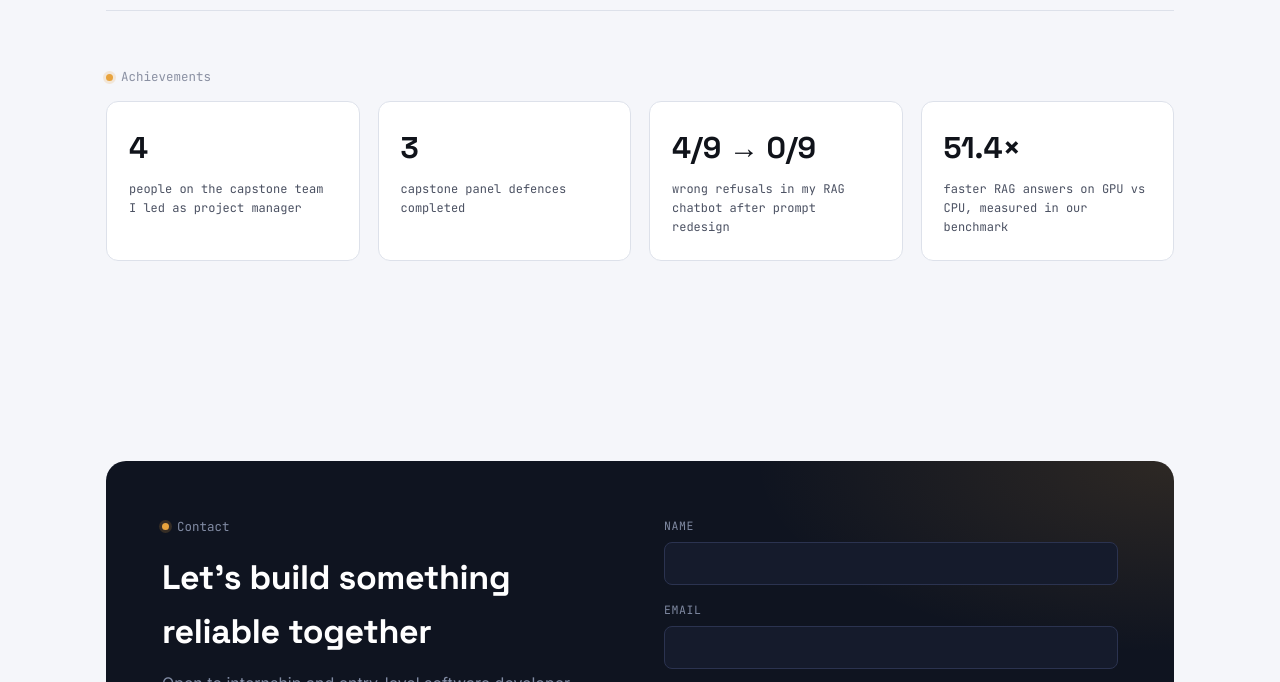
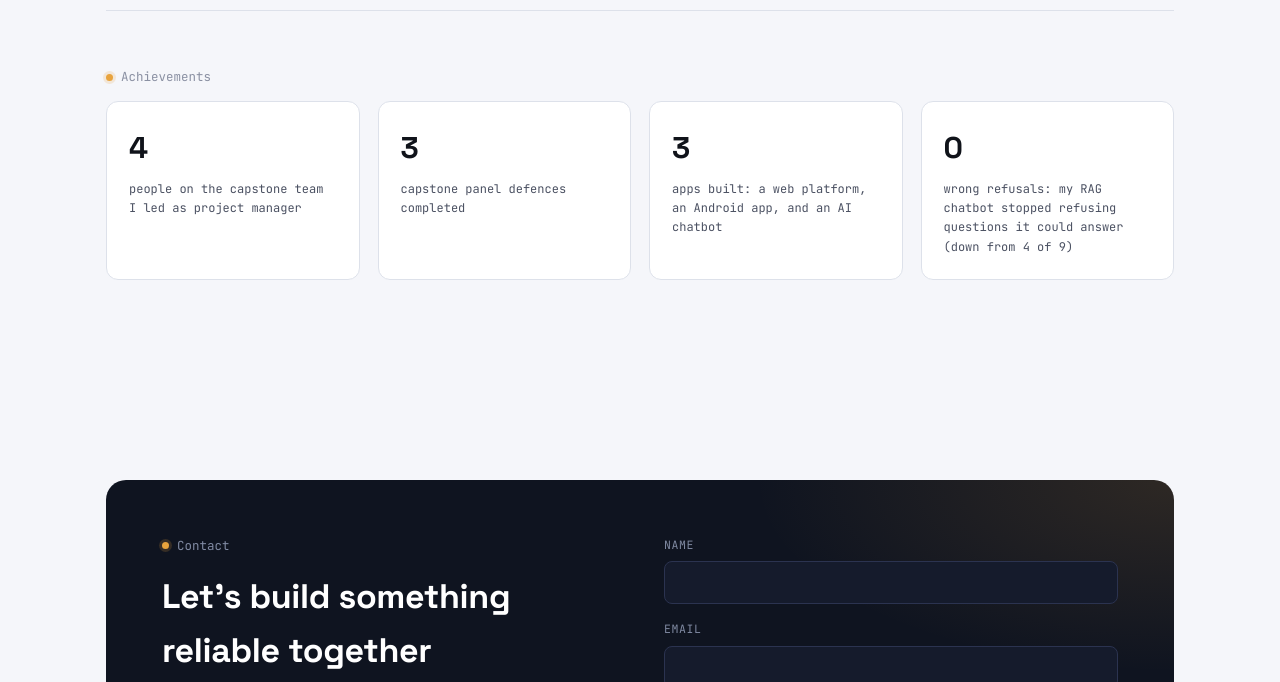
Before and after one commit to kahwii/Emmanuel_Sagarino-personal_portfolio, a plain HTML site: page index.html in a window 1280 px wide. Shown: the part 7960-8642 px from the top of the page. Drawn offline with nearby package versions, Linux system fonts and the light colour scheme.

Commit message:
Update achievements

```diff
--- a/index.html
+++ b/index.html
@@ -364,8 +364,8 @@
       <div class="ach-grid stagger">
         <div class="ach-card" style="--i:0"><div class="num">4</div><div class="label">people on the capstone team I led as project manager</div></div>
         <div class="ach-card" style="--i:1"><div class="num">3</div><div class="label">capstone panel defences completed</div></div>
-        <div class="ach-card" style="--i:2"><div class="num">4/9 → 0/9</div><div class="label">wrong refusals in my RAG chatbot after prompt redesign</div></div>
-        <div class="ach-card" style="--i:3"><div class="num">51.4×</div><div class="label">faster RAG answers on GPU vs CPU, measured in our benchmark</div></div>
+        <div class="ach-card" style="--i:2"><div class="num">3</div><div class="label">apps built: a web platform, an Android app, and an AI chatbot</div></div>
+        <div class="ach-card" style="--i:3"><div class="num">0</div><div class="label">wrong refusals: my RAG chatbot stopped refusing questions it could answer (down from 4 of 9)</div></div>
       </div>
     </div>
   </section>
```
